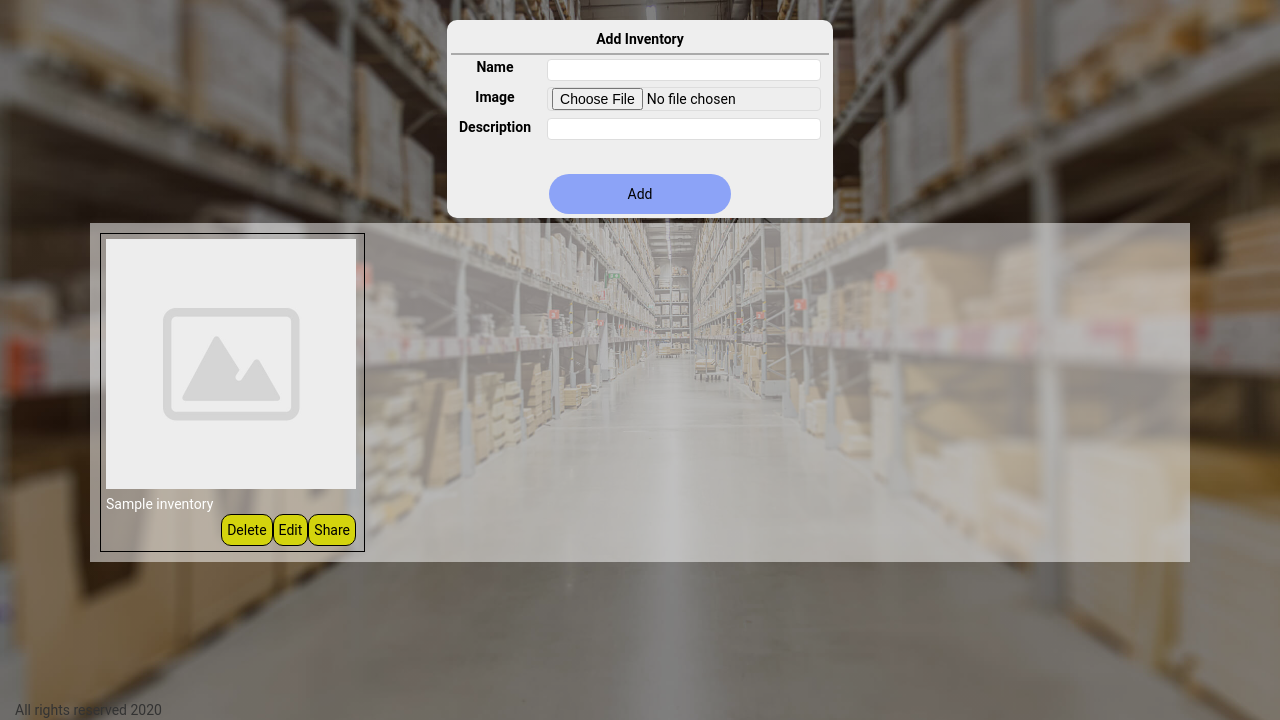
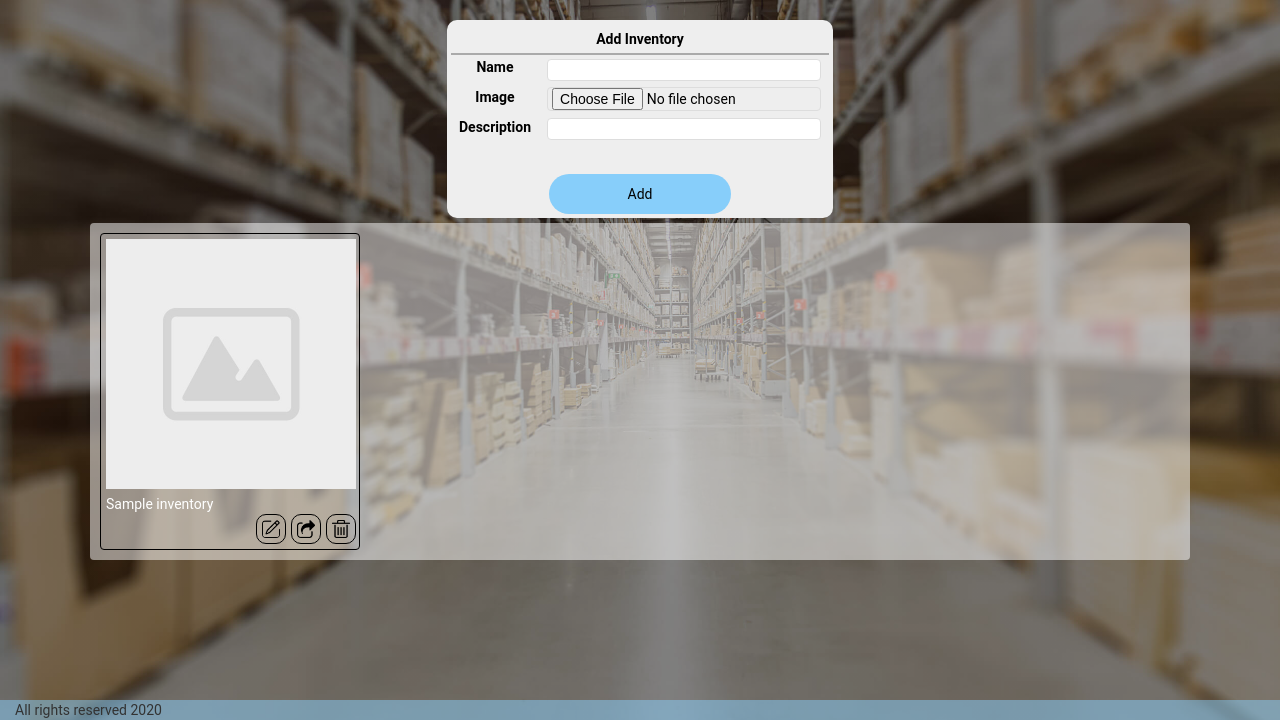
Before and after one commit to unisse-courses/s15-mp6, a Node server app: template views/myinventory.hbs in a window 1280 px wide. Shown: the part 80-800 px from the top of the page. Run offline with Node 20, Linux system fonts and the light colour scheme; tables that the repository leaves empty hold one stand-in row (values such as "Sample post"); the template is opened without the code that fills it: values that come from a table or form of the project are taken from there, most other values are stand-ins (such as "Sample title", 1, 10 or a date in 2020); some libraries are stand-ins or nearby versions.

Commit message:
Updated CSS

```diff
--- a/public/css/styles.css
+++ b/public/css/styles.css
@@ -96,7 +96,7 @@ nav
     cursor: pointer;
     display: block;
     margin: auto;
-    background: rgb(140, 163, 247);
+    background: lightskyblue;
     border: 0;
     outline: none;
     border-radius: 30px;
@@ -104,16 +104,6 @@ nav
 
 #head{
     left: 50px;
-}
-
-#welcome_my
-{
-    float: left;
-    padding-left: 20px;
-    margin: 0;
-    color: white;
-    font-size: 30px;
-    margin-top: 30px;
 }
 
 .inventory_image{
@@ -145,9 +135,14 @@ nav
     border-radius: 15px;
 }
 
-footer {
+footer.container {
     position: fixed;
     bottom: 0;
+    left: 0;
+    right:0;
+    background-color: rgba(135,206,250,0.5);
+    width: 100%;
+    margin: 0;
   }
 
 .body {
@@ -192,6 +187,7 @@ footer {
     padding: 8px;
     margin: 8px;
     align-items: center;
+    border-radius: 4px;
 }
 
 .itemList img {
@@ -235,21 +231,23 @@ footer {
 
 #grid_container {
     display: grid;
-    grid-template:  none/auto auto auto auto;
+    grid-template-columns:  repeat(auto-fit, 260px);
     grid-gap: 10px;
     background-color: rgba(255,255,255,0.5);
     padding: 10px;
+    border-radius: 4px;
 }
 
 .options {
-    color:black;
     padding: 5px 5px;
+    margin-left: 5px;
     cursor: pointer;
     border: 1px solid black;
     outline: none;
     border-radius: 10px;
     float: right;
-    background-color: rgb(212, 212, 13);
+    width: 30px;
+    height: 30px;
 }
 
 .inventory_name {
@@ -261,6 +259,7 @@ footer {
     border-color: black;
     padding: 5px 5px;
     max-width: 265px;
+    border-radius: 4px;
 }
 
 #message{
--- a/views/itemlist.hbs
+++ b/views/itemlist.hbs
@@ -55,13 +55,13 @@
                             <tr>
                                 <td><form action='/edititem' method='POST'>
                                     <input type='hidden' name='itemId' id="itemId" value='{{ this._id }}'>
-                                    <span><button class="options" name='Edit'>Edit</button></span>
+                                    <span><input type="image" src="img/edit.png" class="options" alt="Submit" ></span>
                                 </form></td>
                             </tr>
                             <tr>
                                 <td><form action='/deleteitem' method='POST'>
                                     <input type='hidden' name='itemId' id="itemId" value='{{ this._id }}'>
-                                    <span><button class="options" name='Delete'>Delete</button></span>
+                                    <span><input type="image" src="img/delete.png" class="options" alt="Submit" ></span>
                                 </form></td>
                             </tr>
                         </table>
--- a/views/myinventory.hbs
+++ b/views/myinventory.hbs
@@ -46,17 +46,17 @@
                         </tr>
                         <tr>
                             <td>
+                                <span><form action='/deleteinventory' method='POST'>
+                                    <input type='hidden' name='inventoryId' id="inventoryId" value='{{ this._id }}'>
+                                    <input type="image" src="img/delete.png" class="options" alt="Submit" >
+                                </form></span>
                                 <span><form action='/share' method='POST'>
                                     <input type='hidden' name='inventoryId' id="inventoryId" value='{{ this._id }}'>
-                                    <button class="options" name='Share'>Share</button>
+                                    <input type="image" src="img/share.png" class="options" alt="Submit" >
                                 </form></span>
                                 <span><form action='/editinventory' method='POST'>
                                     <input type='hidden' name='inventoryId' id="inventoryId" value='{{ this._id }}'>
-                                    <button class="options" name='Edit'>Edit</button>
-                                </form></span>
-                                <span><form action='/deleteinventory' method='POST'>
-                                    <input type='hidden' name='inventoryId' id="inventoryId" value='{{ this._id }}'>
-                                    <button class="options" name='Delete'>Delete</button>
+                                    <input type="image" src="img/edit.png" class="options" alt="Submit" >
                                 </form></span>
                             </td>
                         </tr>
```
Also changed, not shown: public/img/delete.png (added), public/img/edit.png (added), public/img/share.png (added).
